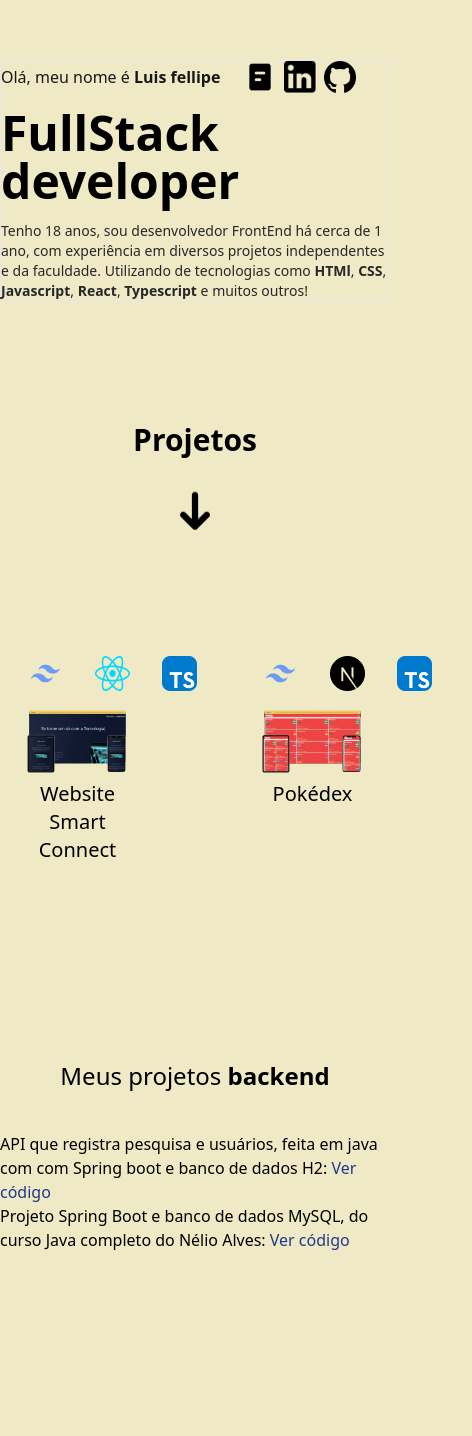
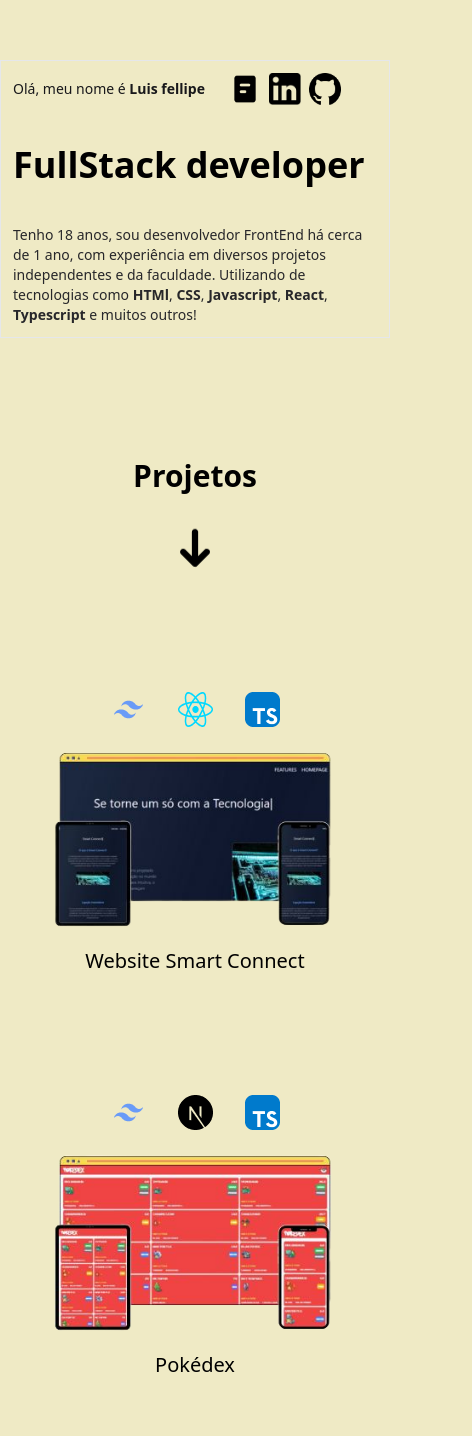
Before and after one commit to Fellipe-Barradas/portifolio, a React (Vite) app: page / in a window 390 px wide. Shown: the part 132-1568 px from the top of the page, 472 px wide, since content can reach past the window. Built offline with nearby package versions, Linux system fonts and the light colour scheme.

Commit message:
Tornando o site responsivo

```diff
--- a/src/App.jsx
+++ b/src/App.jsx
@@ -15,11 +15,11 @@ function App() {
       <Main/>
       <h1 className="font-bold text-3xl mt-20">Projetos</h1>
       <img src={arrow} alt="Seta para baixo" className=" animate-bounce" />
-      <div className="grid grid-cols-2 gap-20 mt-10  ">
+      <div className="grid lg:grid-cols-2 gap-20 mt-10  ">
         <Project project="Website Smart Connect" linguagens={linguagens} link="https://landing-page-smart-connect.vercel.app/"><img src={smartConnect} alt="imagem de projeto smart connect" /></Project>
         <Project project="Pokédex" linguagens={linguagens2} link="https://pokedex-next-green.vercel.app/"><img src={pokedex} alt="imagem de projeto pokédex" /></Project>
       </div>
-      <div className="mb-10">
+      <div className="mb-10 p-8">
         <h1 className="mt-36 mb-10 text-2xl text-center">Meus projetos <b>backend</b></h1>
         <ul >
           <li className=" list-disc">API que registra pesquisa e usuários, feita em java com com Spring boot e banco de dados H2: <a href="" className="text-blue-900">Ver código</a></li>
--- a/src/components/About.jsx
+++ b/src/components/About.jsx
@@ -2,10 +2,10 @@ import foto from '/foto.jpg'
 export default function About() {
     return (
         <div className="mb-20 w-full mt-10 ">
-            <h1 className="text-3xl border-2 rounded-lg pt-10 font-bold  border-t-blue-300  text-center">Mais sobre mim!</h1>
-            <div className="text-sm ml-12  mt-10 flex justify-around items-center ">
-                <p className="w-[750px] font-thin ">Eu sou de Teresina-PI, e sou um entusiasta em tecnológia, na qual marcou boa parte da minha vida, e hoje em dia, tenho orgulho de dizer que estou vivendo um sonho de criança. Sempre busco aprimorar minhas abilidades, independente da área, sou fascinado pelo poder da internet e o bem que ela pode trazer pra humanidade. Minha jornada como desenvolvedor web começou em méados de 2020, em plena pandemia e no ensino médio, me aprofundei na então desconhecida tecnologia, fiz cursos grátias, desafios e assisti diversos conteudos gringos, a internet deixou de ser uma mágica, e se tornou algo que agora eu poderia modificar.Contudo, eu ainda teria que garantir meu lugar para me destacar, em 2022, entrei de cabeça em desenvolvimento web e hoje em dia faço engenharia de software, mais a vida não pode parar, vou continuar estudando e aprimorando meus conhecimentos, até o fim.</p>
-                <img src={foto} alt="" srcset="" className=' rounded-full w-[300px] h-[300px] shadow-lg border border-zinc-700' />
+            <h1 className="text-3xl border-2 rounded-lg pt-10 font-bold  text-center">Mais sobre mim!</h1>
+            <div className="text-sm lg:ml-12  mt-14 flex justify-around lg:flex-row  flex-col-reverse p-8  items-center  gap-10">
+                <p className="lg:w-[750px] font-thin ">Eu sou de Teresina-PI, e sou um entusiasta em tecnológia, na qual marcou boa parte da minha vida, e hoje em dia, tenho orgulho de dizer que estou vivendo um sonho de criança. Sempre busco aprimorar minhas abilidades, independente da área, sou fascinado pelo poder da internet e o bem que ela pode trazer pra humanidade. Minha jornada como desenvolvedor web começou em méados de 2020, em plena pandemia e no ensino médio, me aprofundei na então desconhecida tecnologia, fiz cursos grátias, desafios e assisti diversos conteudos gringos, a internet deixou de ser uma mágica, e se tornou algo que agora eu poderia modificar.Contudo, eu ainda teria que garantir meu lugar para me destacar, em 2022, entrei de cabeça em desenvolvimento web e hoje em dia faço engenharia de software, mais a vida não pode parar, vou continuar estudando e aprimorando meus conhecimentos, até o fim.</p>
+                <img src={foto} alt="" srcset="" className=' rounded-full w-[260px] h-[260px] shadow-lg border border-zinc-700' />
             </div>
         </div>
     )
--- a/src/components/Main.jsx
+++ b/src/components/Main.jsx
@@ -4,17 +4,17 @@ import documento from "/documento.png"
 
 export default function Main() {
     return (
-        <div className="border   font-primary flex flex-col justify-center gap-4 flex-1">
+        <div className="border font-primary flex flex-col justify-center gap-10 flex-1 text-sm md:text-md p-3">
             <div className="flex gap-6 items-center">
-                <h1 className="text-zinc-900 font-light">Olá, meu nome é <b className="font-bold">Luis fellipe</b></h1>
+                <h1 className="text-zinc-900 font-light lg:text-2xl">Olá, meu nome é <b className="font-bold">Luis fellipe</b></h1>
                 <div className="flex gap-2">
                     <a href="https://docs.google.com/document/d/1o6IYpxRQ5M9eoQ1OLb9ISZrVfhsdUadbZchF0gIBaeQ/edit?usp=sharing" target="_blank" className=" cursor-pointer"><img src={documento} alt="curriculo onlinne" className="w-8 h-8" /></a>
                     <a href="https://www.linkedin.com/in/luis-fellipe-100759204/" target="_blank" className=" cursor-pointer"><img src={linkedin} alt="curriculo onlinne" className="w-8 h-8"/></a>
                     <a href="https://github.com/Fellipe-Barradas" target="_blank" className=" cursor-pointer"><img src={github} alt="curriculo onlinne" className="w-8 h-8"/></a>
                 </div>
             </div>
-            <h1 className="text-5xl  font-bold ">FullStack developer</h1>
-            <p className=" max-w-lg  text-zinc-800 text-sm">Tenho 18 anos, sou desenvolvedor FrontEnd há cerca de 1 ano, com experiência em diversos projetos independentes e da faculdade. Utilizando de tecnologias como <b>HTMl</b>, <b>CSS</b>, <b>Javascript</b>, <b>React</b>, <b>Typescript</b> e muitos outros! </p>
+            <h1 className="lg:text-[4.5rem]  font-bold text-4xl ">FullStack developer</h1>
+            <p className=" max-w-3xl  text-zinc-800 text-sm lg:text-lg">Tenho 18 anos, sou desenvolvedor FrontEnd há cerca de 1 ano, com experiência em diversos projetos independentes e da faculdade. Utilizando de tecnologias como <b>HTMl</b>, <b>CSS</b>, <b>Javascript</b>, <b>React</b>, <b>Typescript</b> e muitos outros! </p>
         </div>
     )
 }
```
